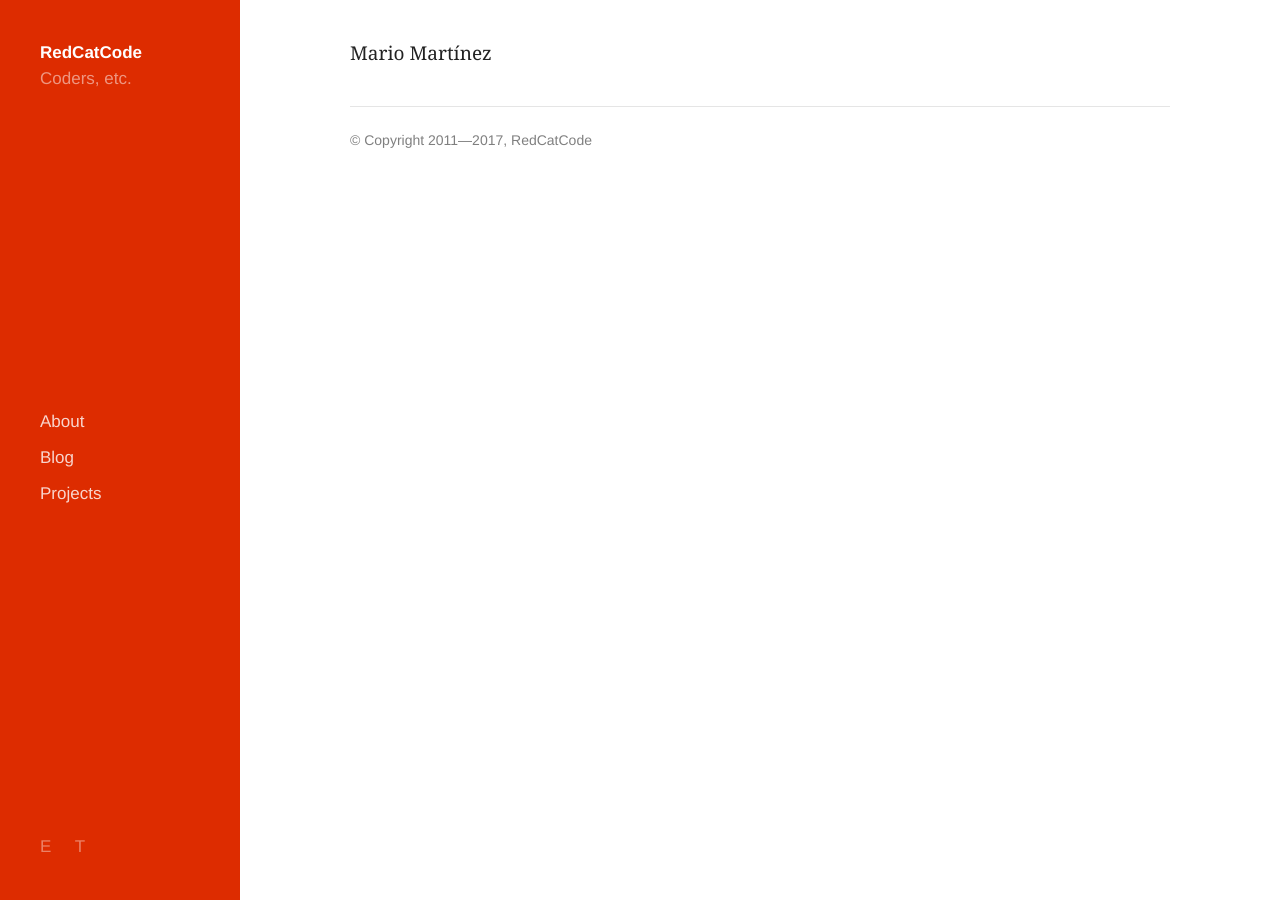
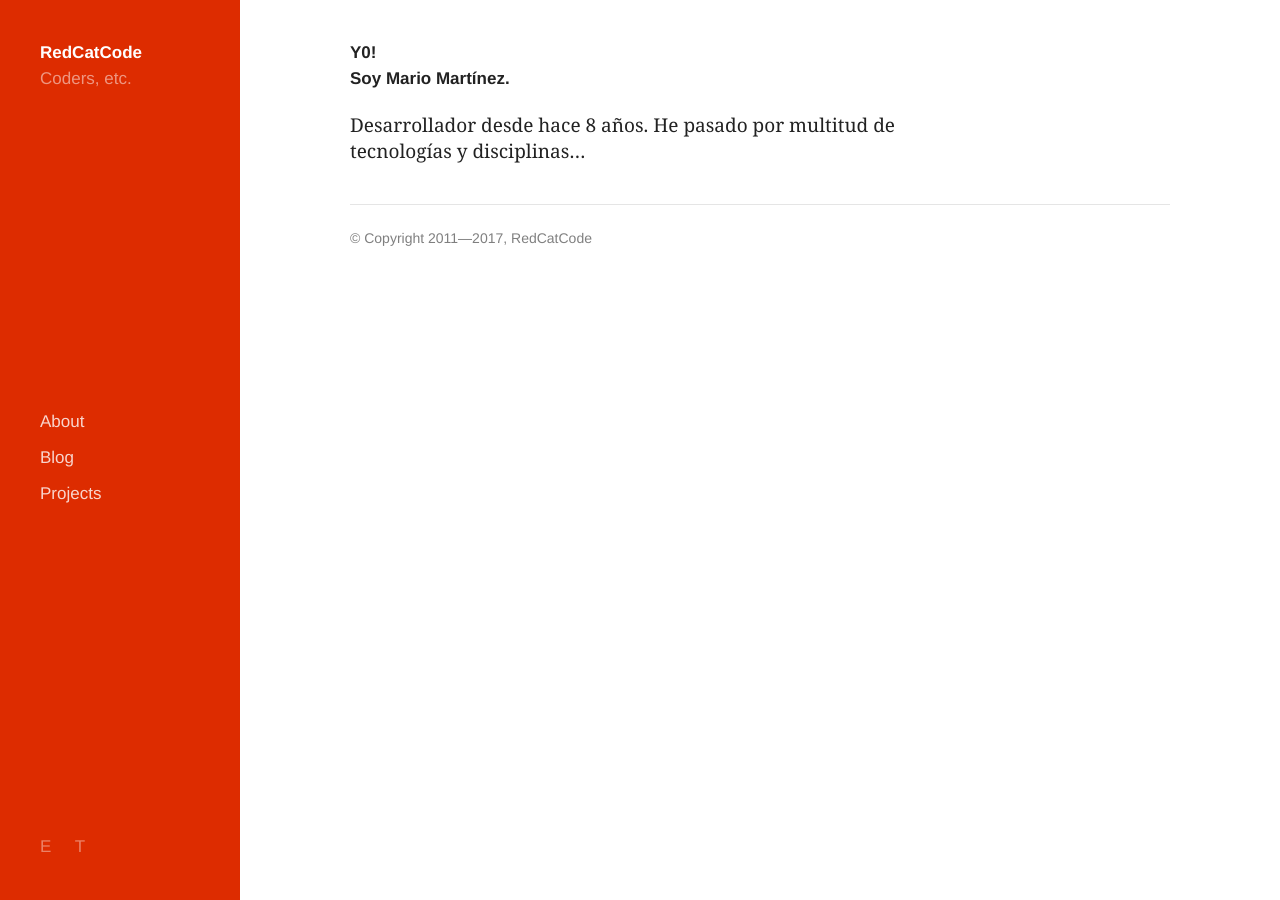
Before and after one commit to ewiggin/redcatcode-website, a Jekyll site: the page built from about.markdown, in a window 1280 px wide. Built offline with Jekyll 4.4.1, drawn with Linux system fonts in a browser that asks for light colours; some web fonts are replaced; our own code applies the rules of GitHub Pages for plain Markdown files.

Commit message:
Updated About

```diff
--- a/about.markdown
+++ b/about.markdown
@@ -2,6 +2,18 @@
 title: About
 date: 2017-02-24 15:57:00 +01:00
 position: 1
+skills:
+  node: "=============="
+  php: "==========================="
+  mysql: "==========================="
+  mongodb: "========"
+  git: "====================="
+  laravel: "========"
+  expressjs: "=========================="
+  docker: "===="
 ---
 
-Mario Martínez
+# Y0!
+## Soy Mario Martínez.
+
+Desarrollador desde hace 8 años. He pasado por multitud de tecnologías y disciplinas...
```
